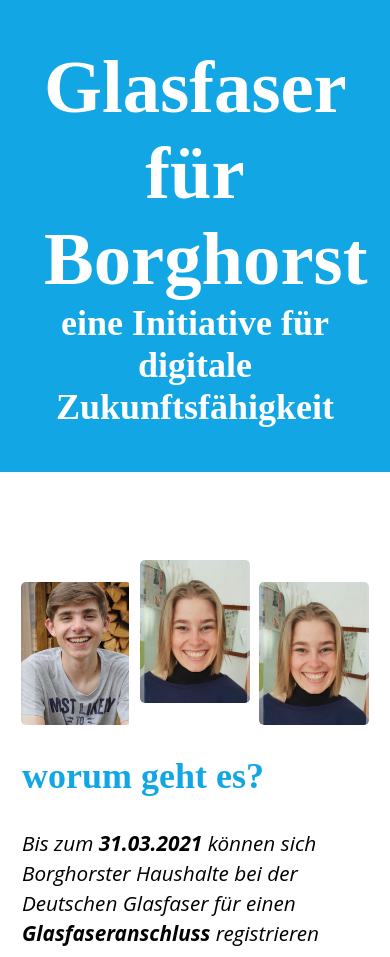
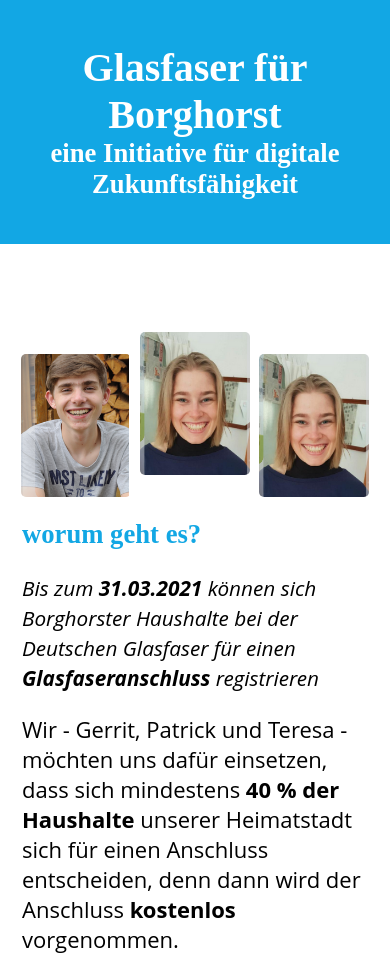
Before and after one commit to codinghusi/glasfaser-borghorst-de, a website: page public/index.html in a window 390 px wide. Shown: the top 957 px of the page. Drawn offline with Linux system fonts and the light colour scheme.

Commit message:
wip design

```diff
--- a/public/index.html
+++ b/public/index.html
@@ -15,14 +15,14 @@
                 <h2> eine Initiative für digitale Zukunftsfähigkeit </h2>
             </div>
             <div id="body">
-                <section>
+                <section id="section1">
                     <div class="row">
                         <div class="our-imgs">
                             <img src="./gerrit.png" alt="Gerrit">
                             <img src="./teresa.png" alt="Patrick">
                             <img src="./teresa.png" alt="Teresa">
                         </div>
-                        <div id="section1">
+                        <div id="section-body1">
                             <h2>worum geht es?</h2>
                             <em>Bis zum <strong>31.03.2021</strong> können sich Borghorster Haushalte bei der Deutschen Glasfaser für einen <strong>Glasfaseranschluss</strong> registrieren</em>
                             <p>Wir - Gerrit, Patrick und Teresa - möchten uns dafür einsetzen, dass sich mindestens <strong>40 % der Haushalte</strong> unserer Heimatstadt sich für einen Anschluss entscheiden, denn dann wird der Anschluss <strong>kostenlos</strong> vorgenommen.</p>
--- a/public/style.css
+++ b/public/style.css
@@ -134,7 +134,7 @@
 }
 
 
-#section1 h2 {
+#section-body1 h2 {
     text-align: left;
 }
 
@@ -162,8 +162,16 @@
         padding: 0 1rem;
     }
 
-    .row {
+    #section1 .row {
         flex-wrap: wrap;
+    }
+
+    h1 {
+        font-size: 30pt;
+    }
+
+    h2 {
+        font-size: 20pt;
     }
 
     .our-imgs {
```
